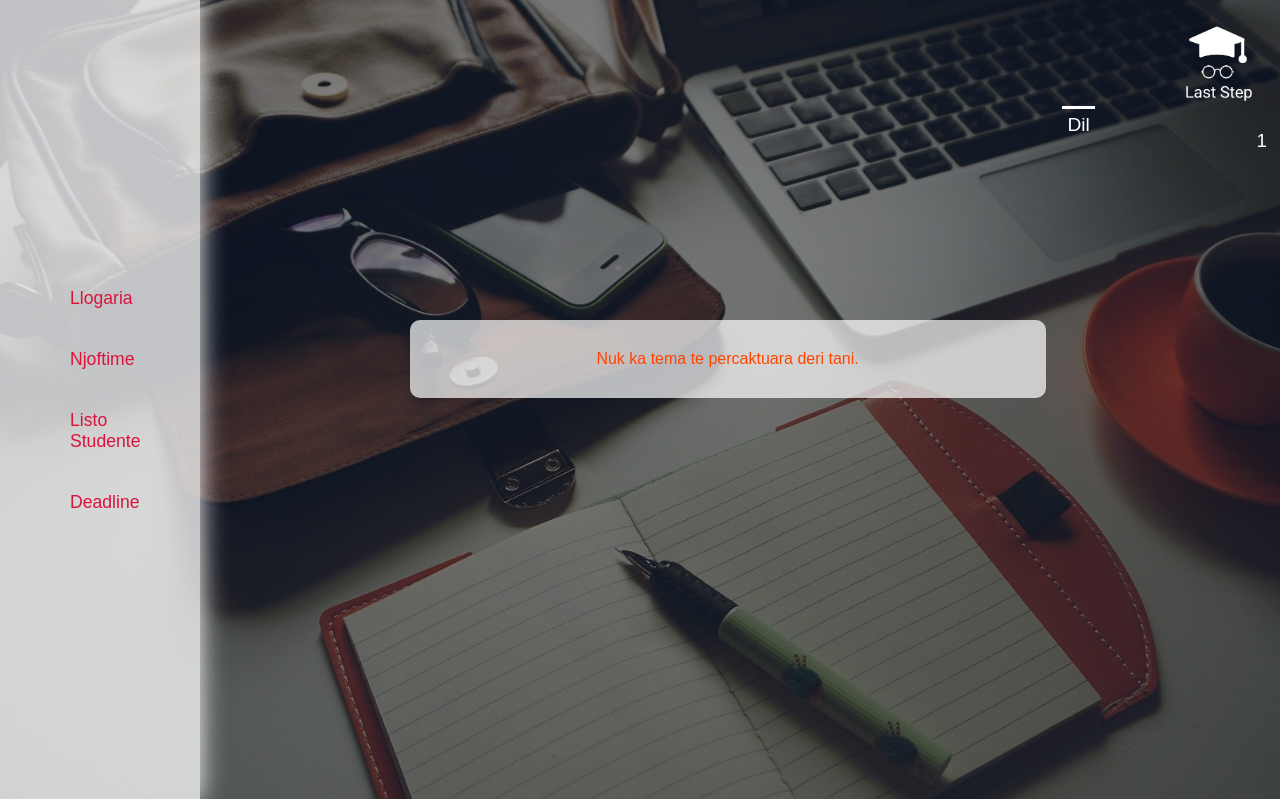
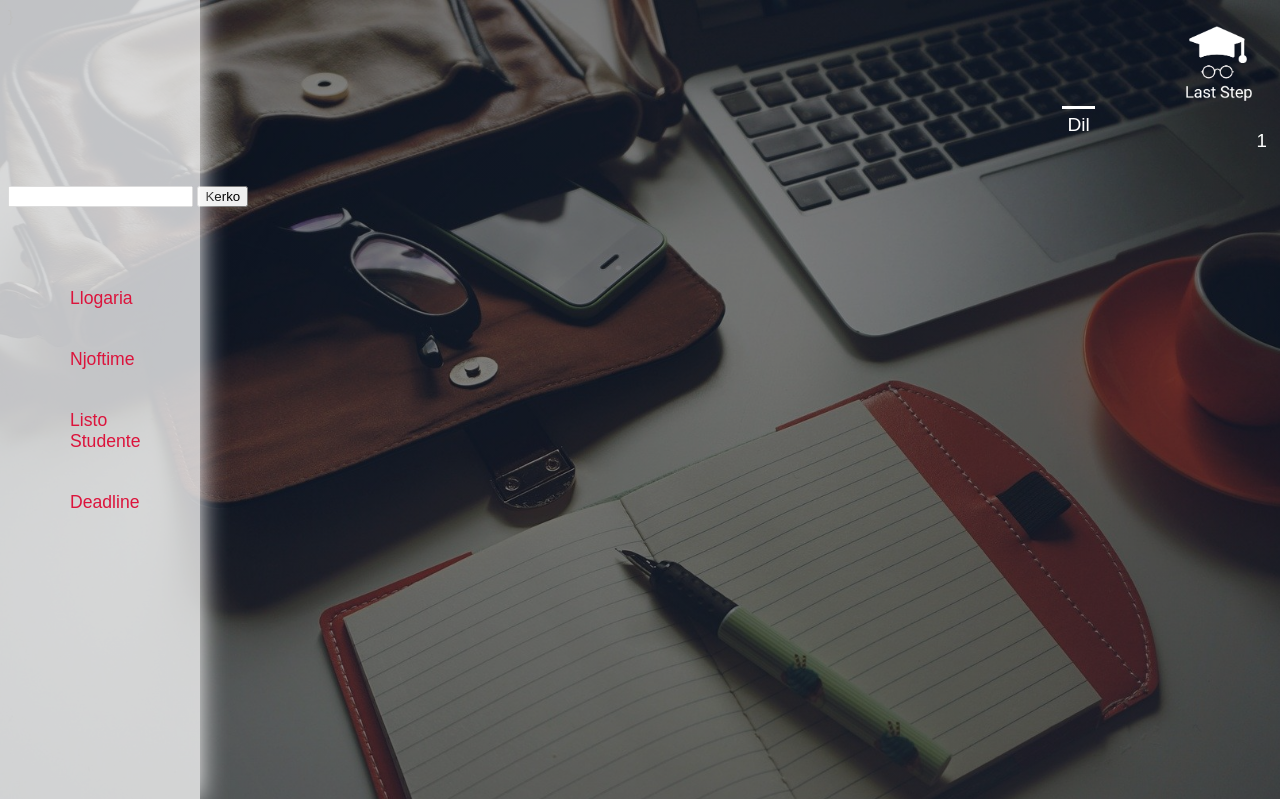
Before and after one commit to SaraDokaj/LastStep1, a PHP site: page /pedagog/deadline.php in a window 1280 px wide. Shown: the top 799 px of the page. Run offline with PHP 8.4, Linux system fonts and the light colour scheme; the visitor is signed in with stand-in values (Sample User, id 1); data that the repository does not hold is empty.

Commit message:
added search function

```diff
--- a/pedagog/deadline.php
+++ b/pedagog/deadline.php
@@ -9,8 +9,16 @@
 	<link rel="stylesheet" type="text/css" href="../styles/container.css">
 </head>
 <body>
+  <form class="searchBar" method="post" action="deadline.php">
+    <input type="text" name="temaKerkuar"  class="inputSearch">
+    <input type="submit" name="kerko" value="Kerko" class="searchBtn">
+  </form>
 	<?php
-	$sql="SELECT pranuar.id_studentp, pranuar.id_pedagog,student.id,student.emri,student.grupi,tema.titulli, student.id_tema,tema.deadline,tema.id_t,student.dorezuar From((pranuar INNER JOIN student ON pranuar.id_studentp = student.id) INNER JOIN tema ON student.id_tema = tema.id_t) WHERE pranuar.id_pedagog = '".$_SESSION['sesUserId']."'";
+  if(isset($_POST['kerko']))
+  {
+
+    $search=$_POST['temaKerkuar'];
+	$sql="SELECT pranuar.id_studentp, pranuar.id_pedagog,student.id,student.emri,student.grupi,tema.titulli, student.id_tema,tema.deadline,tema.id_t,student.dorezuar From((pranuar INNER JOIN student ON pranuar.id_studentp = student.id) INNER JOIN tema ON student.id_tema = tema.id_t) WHERE tema.titulli LIKE '%$search%' AND pranuar.id_pedagog = '".$_SESSION['sesUserId']."'";
 if($result=mysqli_query($conn,$sql))
 {
   if(mysqli_num_rows($result)>0){
@@ -40,6 +48,7 @@ if($result=mysqli_query($conn,$sql))
  else {
     echo"<div class='containeralert'>Nuk ka tema te percaktuara deri tani.</div>";//nese per pedagogun e loguar nuk ka studente te pranuar qe kane dorezuar temen
   }
+}
 }
 
 
```
